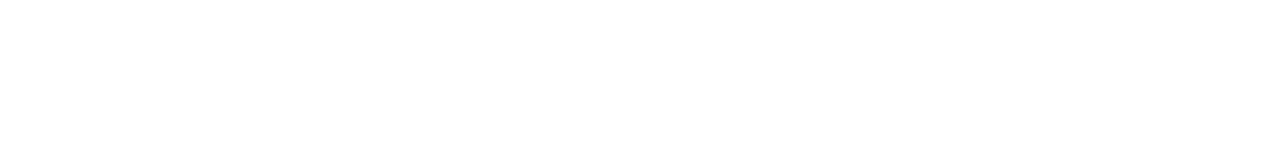
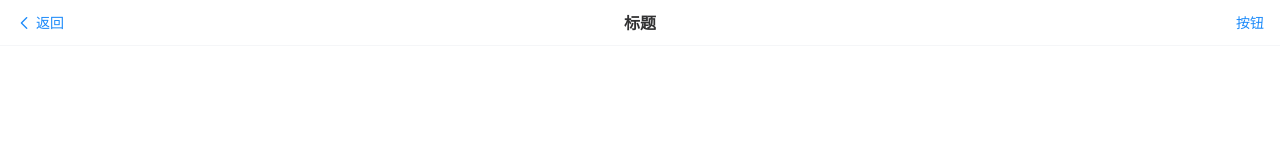
Before and after one commit to Jaylan-233/PartnerMatching, a Vue app in the folder partner-matching-fronted/: page / in a window 1280 px wide. Shown: the top 160 px of the page. Built offline with nearby package versions, Linux system fonts and the light colour scheme.

Commit message:
feat:增加基础布局

```diff
--- a/partner-matching-fronted/src/App.vue
+++ b/partner-matching-fronted/src/App.vue
@@ -1,12 +1,12 @@
 <script setup lang="ts">
+import BasicLayout from "./layouts/BasicLayout.vue";
 </script>
 
 <template>
-
-
+  <BasicLayout />
 </template>
 
 
-<style scoped>
+<style>
 
 </style>
--- /dev/null
+++ b/partner-matching-fronted/src/layouts/BasicLayout.vue
@@ -0,0 +1,26 @@
+
+<template>
+  <van-nav-bar
+      title="标题"
+      left-text="返回"
+      right-text="按钮"
+      left-arrow
+      @click-left="onClickLeft"
+      @click-right="onClickRight"
+  />
+
+</template>
+
+<script  setup>
+import { showToast } from 'vant';
+const onClickLeft = () => alert("左边");
+const onClickRight = () => alert("右边")
+
+
+</script>
+
+
+
+<style scoped>
+
+</style>
```
